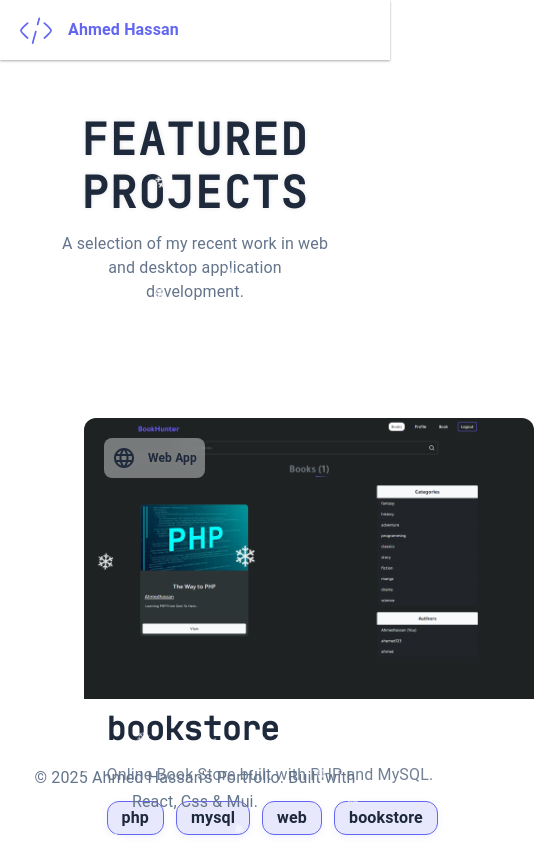
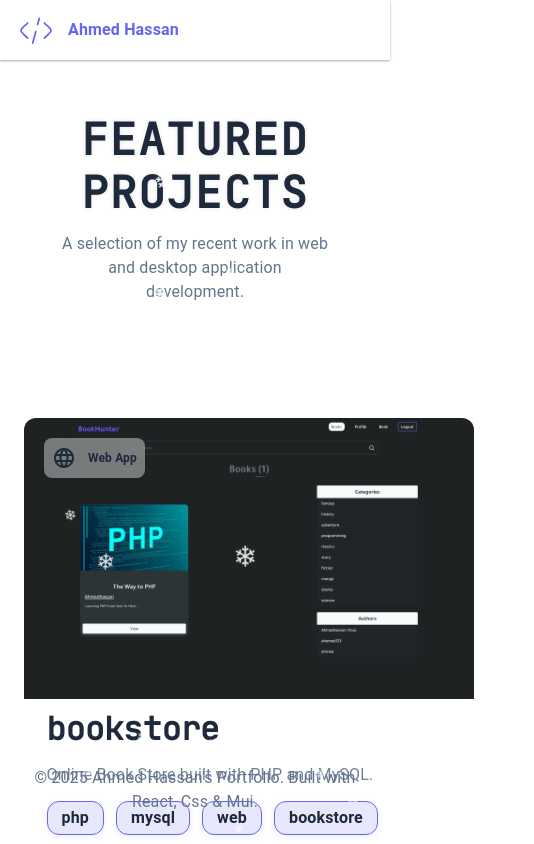
Before and after one commit to AHMED1CB/portfolio, a React (Vite) app: page / in a window 390 px wide. Both pictures are taken after a click on the button "VIEW PROJECTS". Shown: the top 844 px of the page, 534 px wide, since content can reach past the window. Built offline with nearby package versions, Linux system fonts and the light colour scheme; some icons are missing.

Commit message:
Fix Projects View On Mobiles

```diff
--- a/src/components/Projects/Projects.css
+++ b/src/components/Projects/Projects.css
@@ -8,7 +8,7 @@
 .projects-page .contents .projects{
     width: 100%;
     height:fit-content;
-    padding: 60px;
+    padding: 60px 0 ;
     display: grid;
     grid-template-columns: repeat(auto-fill , minmax(450px , 1fr));
     gap: 12px;
```
